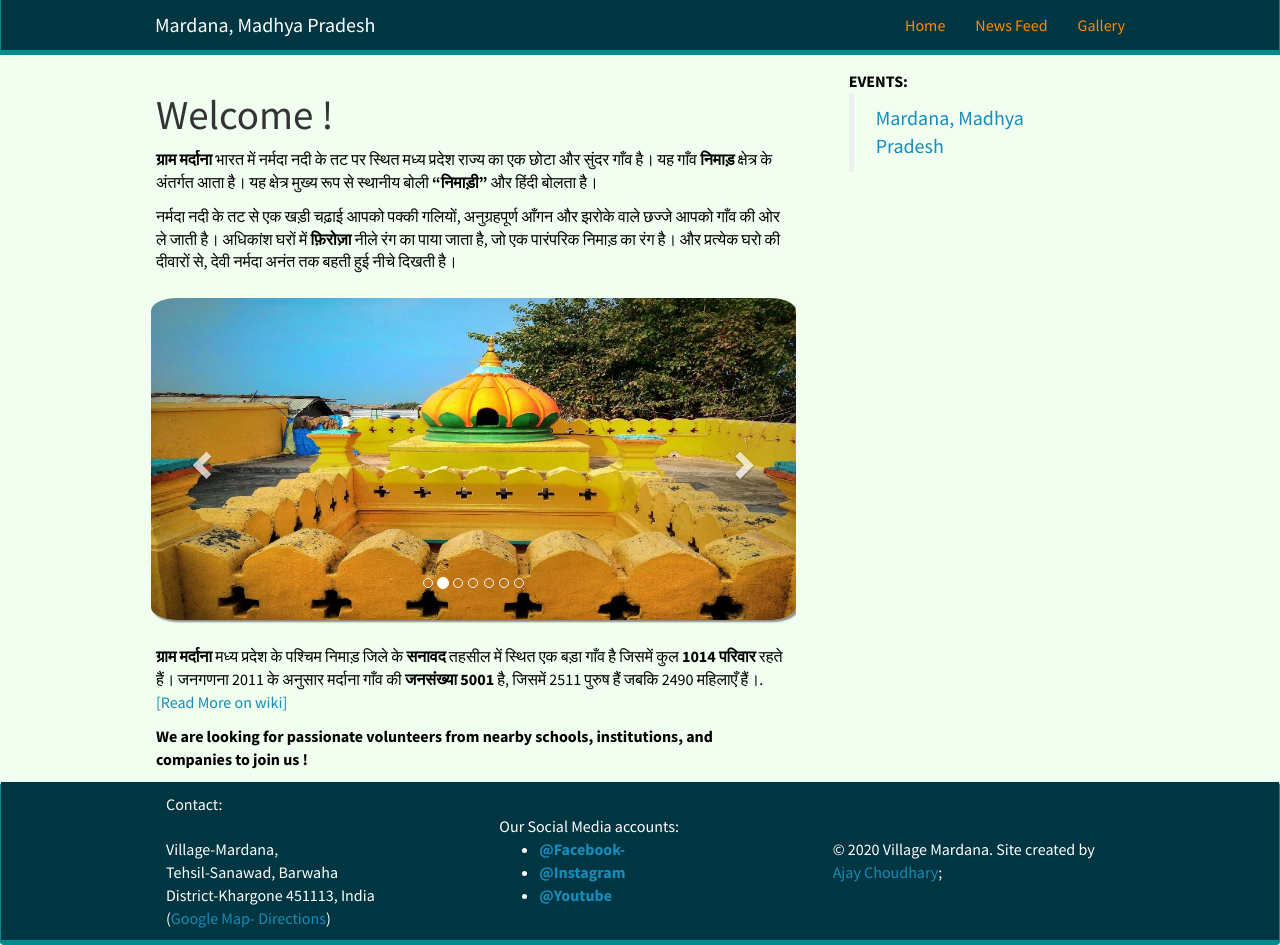
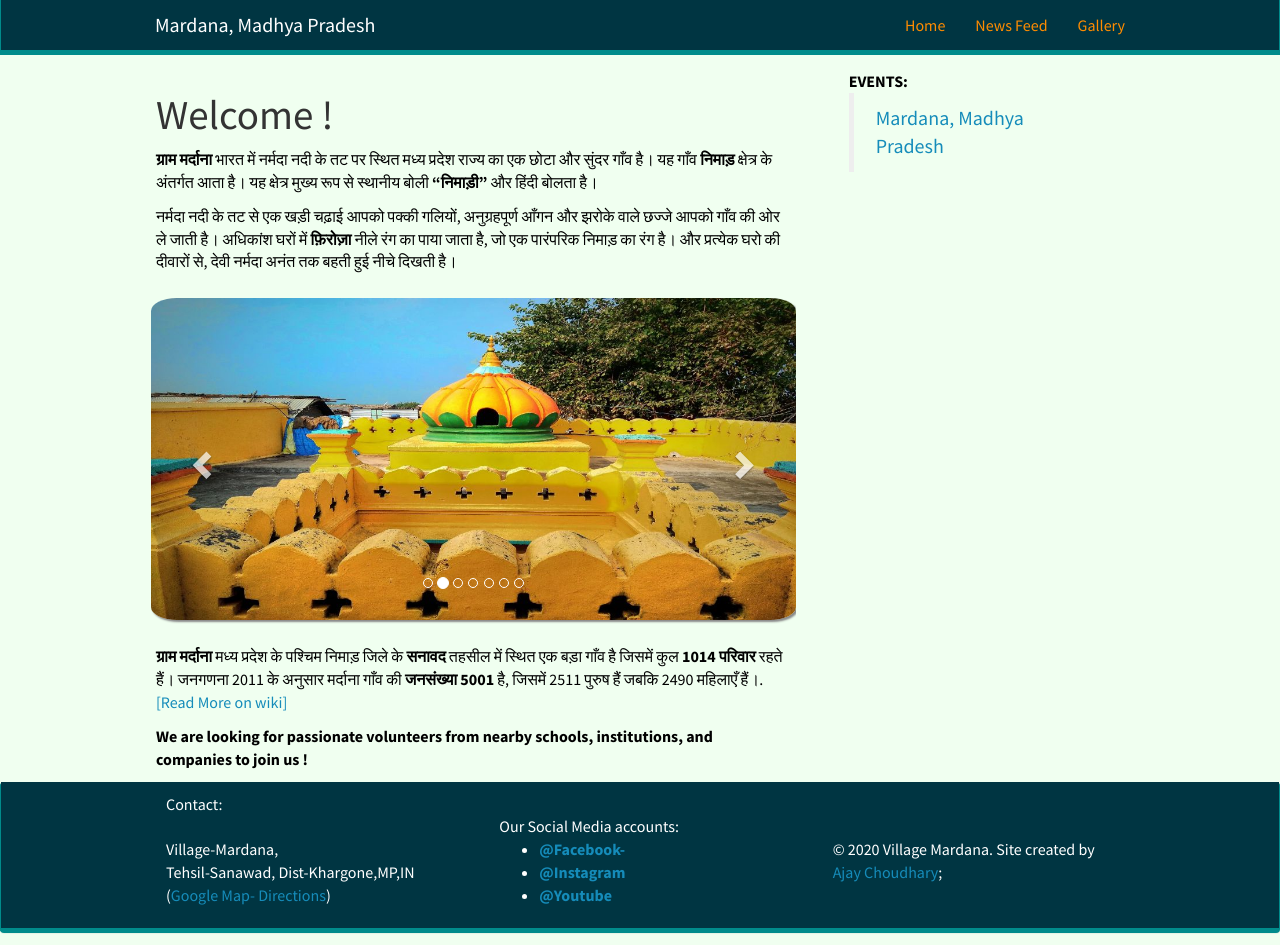
Before and after one commit to village-mardana/village-mardana.github.io, a Jekyll site: the page built from _pages/home.md, in a window 1280 px wide and 945 px high. Built offline with Jekyll 4.4.1, drawn with Linux system fonts in a browser that asks for light colours; nearby versions of some CDN libraries.

Commit message:
Update footer.html

```diff
--- a/_includes/footer.html
+++ b/_includes/footer.html
@@ -36,8 +36,7 @@
 
 			<br />
 		  Village-Mardana,<br />
-		  Tehsil-Sanawad, Barwaha<br />
-		  District-Khargone 451113, India<br />
+		  Tehsil-Sanawad, Dist-Khargone,MP,IN<br />
             (<a href="https://goo.gl/maps/9B7JRv3jFAHKLuE86">Google Map- Directions</a>)
 		</div>
 
```
